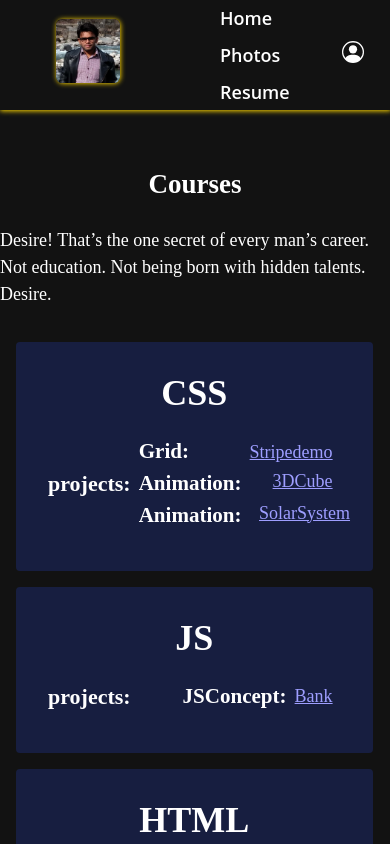
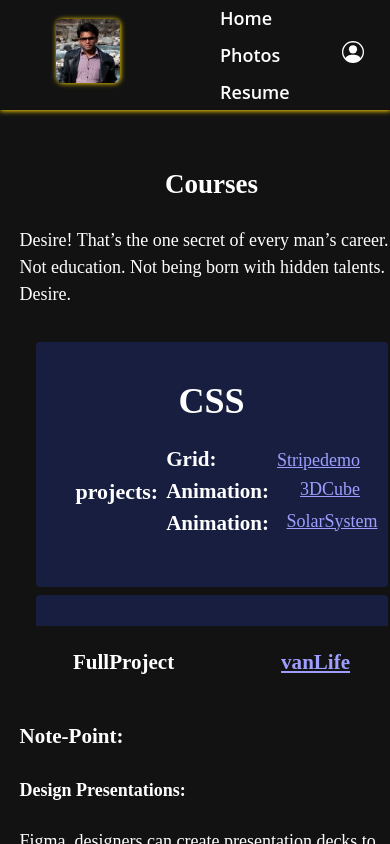
Before and after one commit to PVSR-git/sravanpolu, a React (Create React App) app: page /detail in a window 390 px wide. Shown: the top 844 px of the page. Built offline with nearby package versions, Linux system fonts and the light colour scheme; what miragejs would draw is missing.

Commit message:
Applied scrollbar for the Y-axis in the course experience on the phone screen.

```diff
--- a/public/index.html
+++ b/public/index.html
@@ -31,6 +31,11 @@
       manifest.json provides metadata used when your web app is installed on a
       user's mobile device or desktop. See https://developers.google.com/web/fundamentals/web-app-manifest/
     -->
+    <link
+      rel="stylesheet"
+      href="https://unpkg.com/simplebar/dist/simplebar.min.css"
+    />
+
     <link rel="manifest" href="%PUBLIC_URL%/manifest.json" />
     <!--
       Notice the use of %PUBLIC_URL% in the tags above.
--- a/src/App.css
+++ b/src/App.css
@@ -770,6 +770,7 @@ header .login-link {
     box-shadow: 0.5px 0.4px 5px 0.1px gold;
   }
 }
+
 /* phone screen detail resume */
 @media screen and (max-width: 600px) {
   .detail-resume-aside {
@@ -780,6 +781,7 @@ header .login-link {
     grid-template-columns: 1fr;
     gap: 3vw;
     margin-top: 2%;
+    margin-left: 5%;
     grid-auto-flow: row;
     text-align: left;
   }
@@ -788,34 +790,6 @@ header .login-link {
     font-size: var(--fs-500);
     margin-left: 1rem;
     line-height: 1.2;
-  }
-
-  .icon-list {
-    padding: 0;
-    border-left: none;
-    margin-left: 0;
-    list-style: none;
-    display: grid;
-    align-content: start;
-    gap: var(--fs-200);
-  }
-
-  .icon-list > li {
-    position: relative;
-    padding-left: 1rem;
-  }
-
-  .icon-list > li::after {
-    --_size: 0.4rem;
-    content: "";
-    top: 0;
-    left: calc(var(--_size) / -2);
-    background: yellow;
-    width: var(--_size);
-    outline: 0.5rem solid rgba(255, 255, 255, 0.106);
-    position: absolute;
-    aspect-ratio: 1;
-    border-radius: 50%;
   }
 
   .detail-resume-main {
@@ -834,27 +808,34 @@ header .login-link {
   .course-experience {
     display: grid;
     justify-content: start;
-    gap: 1rem;
+    gap: 0.5rem;
     grid-auto-flow: row;
-    overflow-y: auto;
+    overflow-y: scroll;
+    height: 300px;
     padding: 1rem;
   }
 
   .course-experience::-webkit-scrollbar {
-    display: none;
+    /* height: 75rem; */
+    width: 0.55rem;
+  }
+  .course-experience::-webkit-scrollbar-track {
+    background-color: var(--clr-primary-800);
+  }
+  .course-experience::-webkit-scrollbar-thumb {
+    background-color: green;
+    border-radius: 0.5rem;
   }
 
   .course {
-    width: 100%;
+    width: 22rem;
     border-radius: 0.25rem;
     background: var(--clr-primary-800);
-    padding: 1.5rem;
+    padding: 2rem;
   }
-
   .course * {
     margin: 0;
   }
-
   .courseName {
     text-align: center;
   }
--- a/src/pages/Detail.jsx
+++ b/src/pages/Detail.jsx
@@ -9,7 +9,7 @@ export default function Detail() {
           Desire! That’s the one secret of every man’s career. Not education.
           Not being born with hidden talents. Desire.
         </p>
-        <div className="course-experience">
+        <div className="course-experience" data-simplebar>
           <div className="course">
             <h1 className="courseName">CSS</h1>
             <div className="project-info">
```
